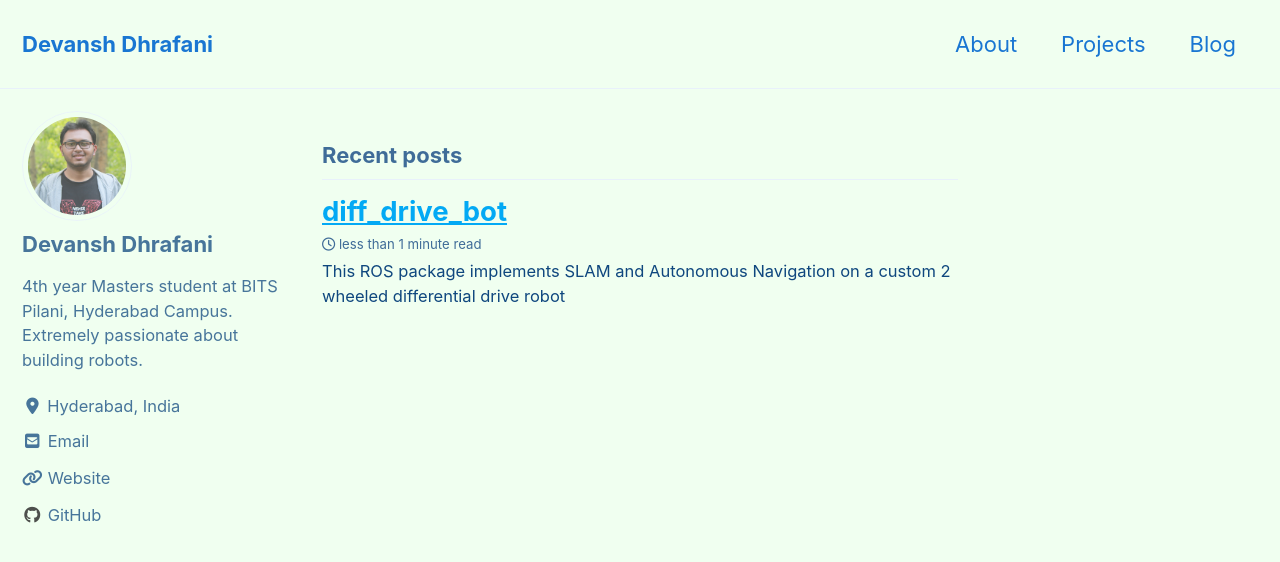
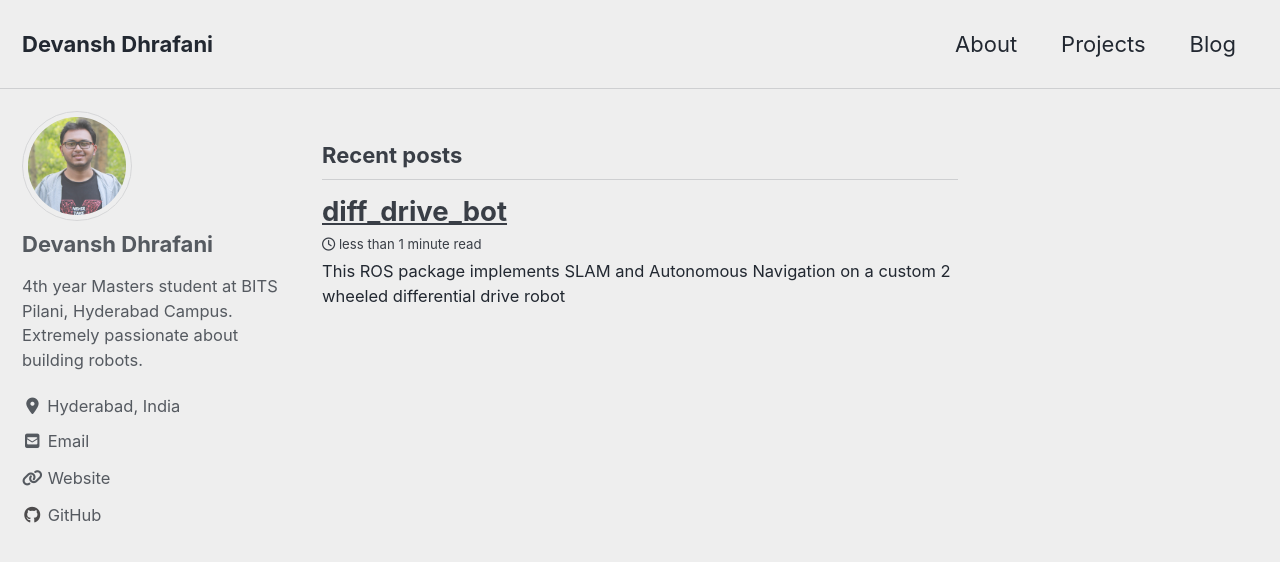
Before and after one commit to devanshdhrafani/blog, a Jekyll site: the page built from index.html, in a window 1280 px wide and 900 px high. Shown: the top 562 px of the window. Built offline with Jekyll 4.4.1, drawn with Linux system fonts in a browser that asks for light colours; cached includes are drawn as plain includes; nearby versions of some CDN libraries; the list of posts is cut into pages by our own code.

Commit message:
Changed skin

```diff
--- a/_config.yml
+++ b/_config.yml
@@ -12,7 +12,7 @@
 
 # theme                  : "minimal-mistakes-jekyll"
 remote_theme             : "mmistakes/minimal-mistakes"
-minimal_mistakes_skin    : "aqua" # "air", "aqua", "contrast", "default", "dirt", "neon", "mint", "plum", "sunrise"
+minimal_mistakes_skin    : "air" # "air", "aqua", "contrast", "default", "dirt", "neon", "mint", "plum", "sunrise"
 
 # Site Settings
 locale                   : "en-US"
```
